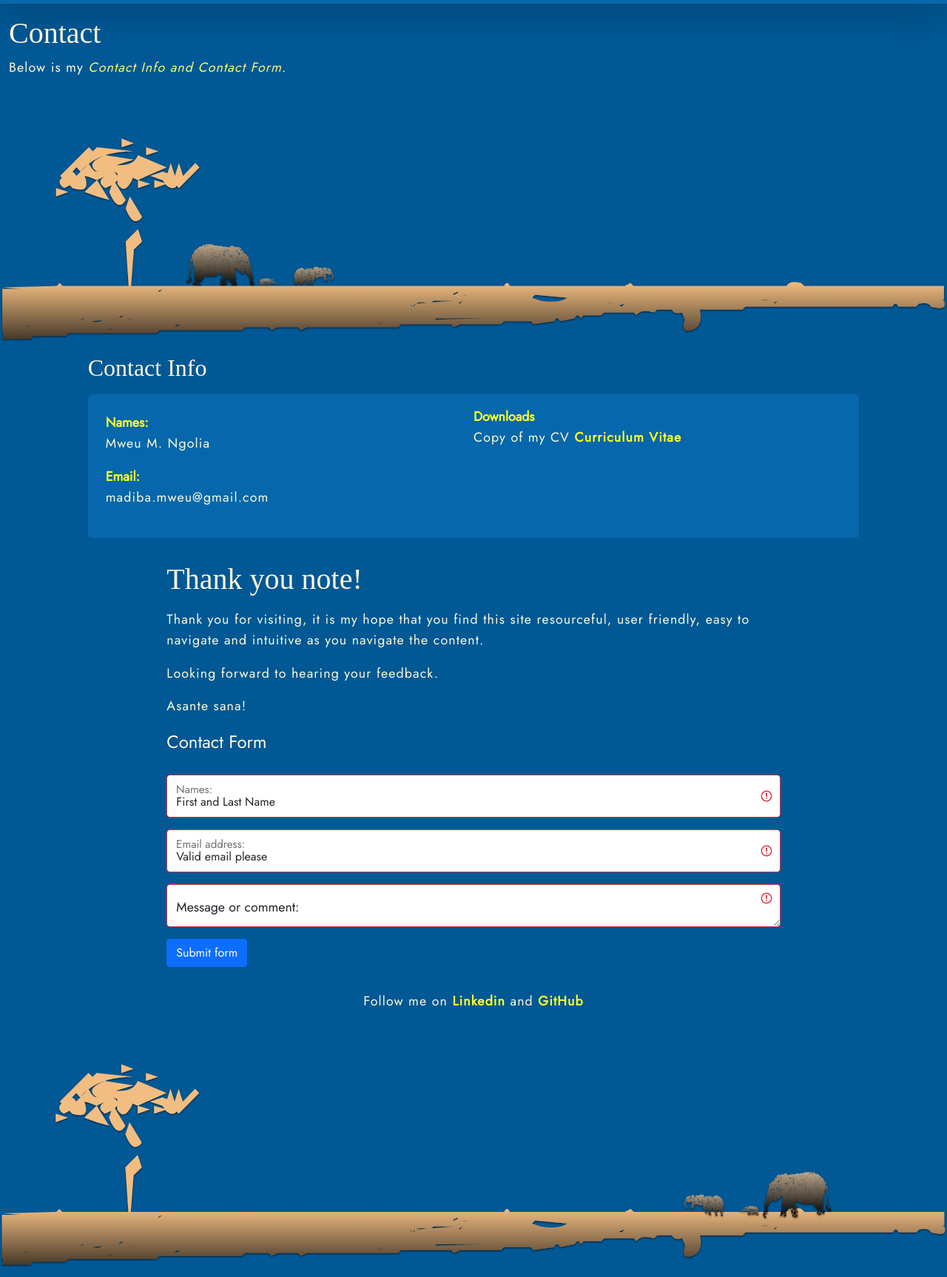
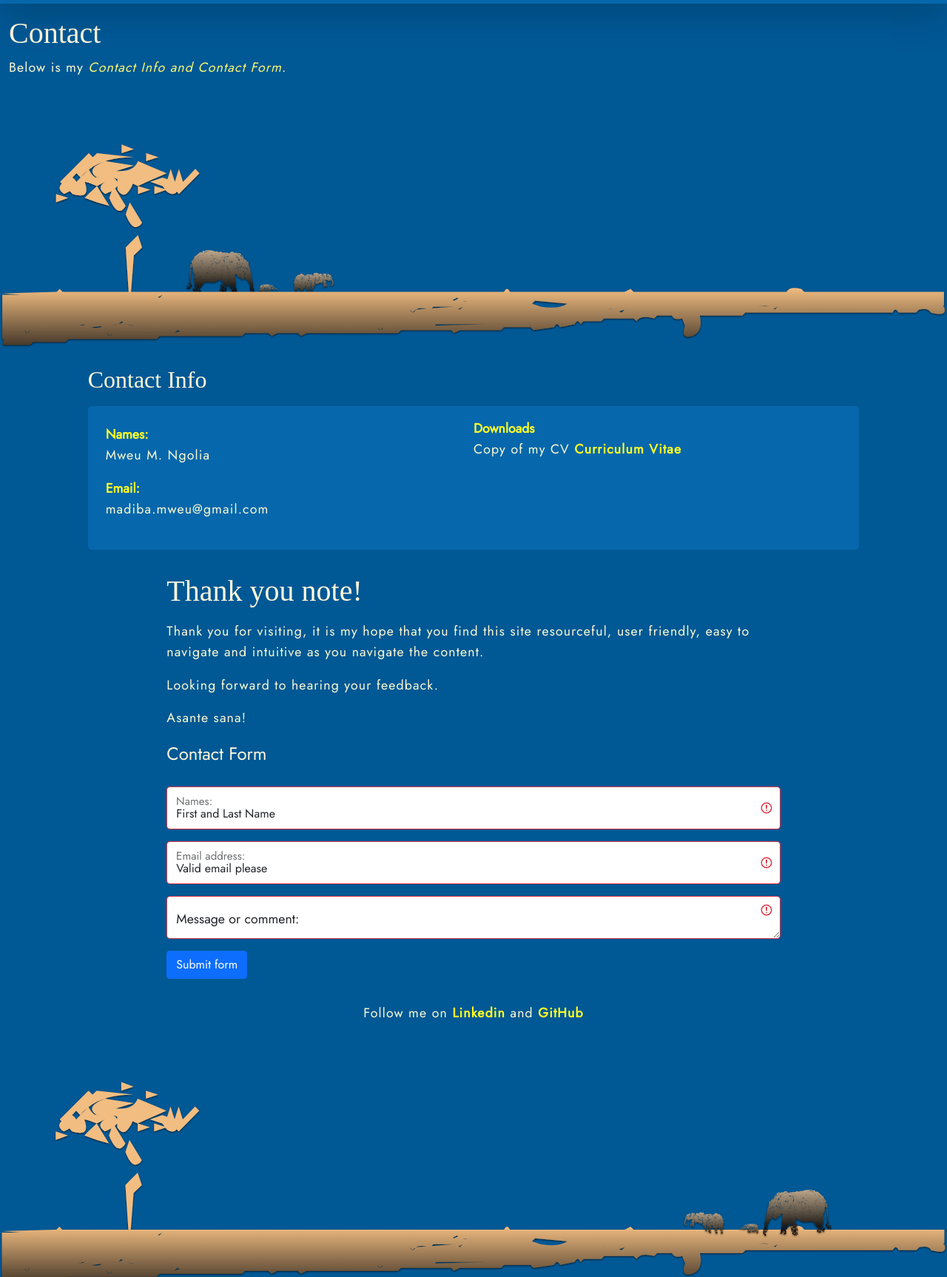
Before and after one commit to madibamndev/mweus-ukurasa, a plain HTML site: page contact.html in a window 1280 px wide. Shown: the part 149-1875 px from the top of the page at 74% size. Drawn offline with nearby package versions, Linux system fonts and the light colour scheme; a web font is replaced by a local one.

```diff
--- a/contact.html
+++ b/contact.html
@@ -94,7 +94,7 @@
         </aside>
     <!-- Google Search content ends here -->
     <!-- Elephants Hero content starts here -->
-    <aside class="py-3">
+    <aside class="py-4">
         <div class="row">
             <div class="col-12 col-sm-12 col-md-12 col-lg-12 col-xl-12">
                 <img src="assets/images/svg/elephants-moving-right.svg" class="d-block w-100" alt="Animated SVG of Elephants moving right.">
@@ -193,7 +193,7 @@
         </footer>
     <!-- Footer content ends here -->
     <!-- Elephants Hero content starts here -->
-    <aside class="py-3">
+    <aside class="py-4">
         <div class="row">
             <div class="col-12 col-sm-12 col-md-12 col-lg-12 col-xl-12">
                 <img src="assets/images/svg/elephants-moving-left.svg" class="d-block w-100" alt="Animated SVG of Elephants moving left.">
```
Also changed, not shown: blog.html (+2 -2 lines), index.html (+3 -3 lines), portfolio.html (+2 -2 lines), ukurasa.html (+2 -2 lines).
